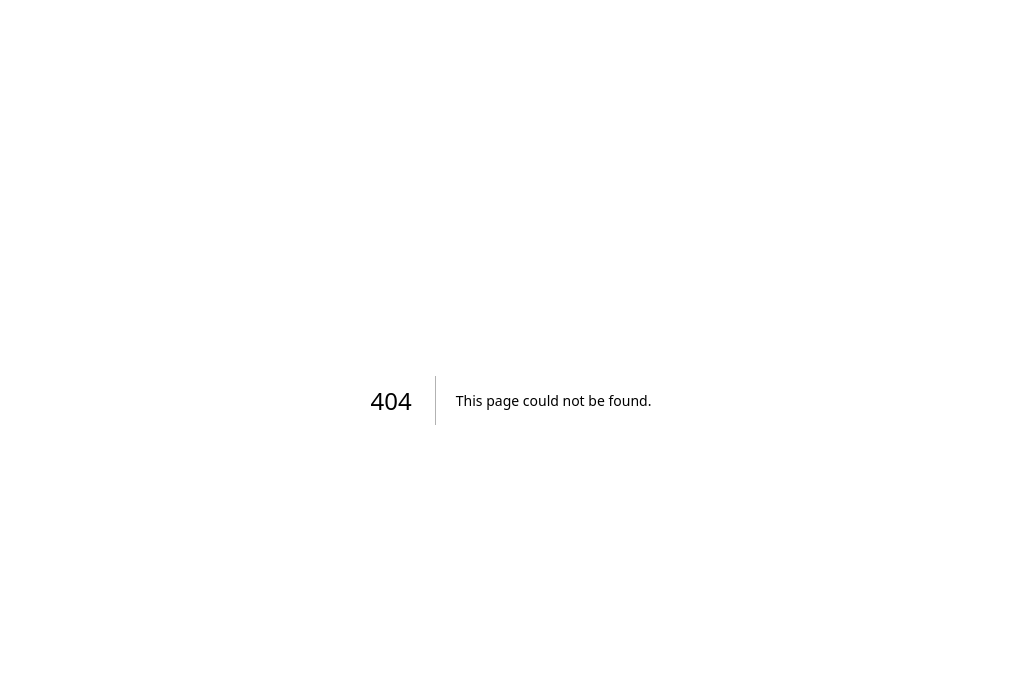
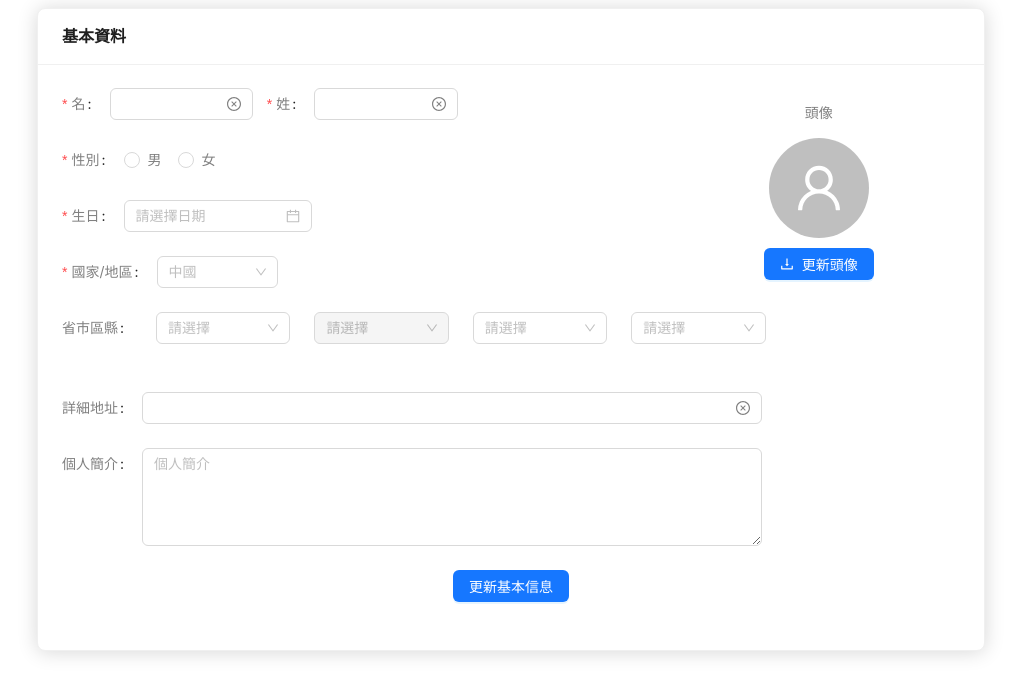
Before and after one commit to Briantam0422/xoocity-demo, a Next.js app: page /profile/1 in a window 1280 px wide. Before the commit this address had no page. Shown: the top 696 px of the page, without its empty margins (129-1150 px from the left). Built offline with nearby package versions, Linux system fonts and the light colour scheme; no server answers.

Commit message:
add user APIs

```diff
--- /dev/null
+++ b/api/request.ts
@@ -0,0 +1,77 @@
+interface iRequest{
+    url: string;
+    method : string;
+    body?: Object;
+    params?: Object;
+    headers?: iHeader;
+}
+
+export interface iHeader{
+    [key:string]: string
+}
+
+const baseUrl = 'http://localhost:8000/api/'
+
+class Request{
+    getBaseUrl( url: string ) {
+        return baseUrl + url
+    }
+    getHeaders( headers: iHeader ){
+        const default_headers: iHeader = {
+            accept: 'application/json',
+            'Content-Type': 'application/json'
+        }
+        if ( headers !== undefined ) {
+            for ( const [key, value] of Object.entries( headers ) ) {
+                default_headers[key] = value
+            }
+        }
+        return default_headers
+    }
+    getParams( payload: iRequest ) {
+        const { method, body } = payload
+        if ( ['POST', 'PUT', 'PATCH', 'DELETE'].indexOf( method ) >= 0 ) {
+          payload.body = JSON.stringify(body)
+        } else {
+          payload.params = body
+        }
+        return payload
+    }
+    async request( options: iRequest ) {
+        try {
+            const url = this.getBaseUrl( options.url )
+            const method = options.method
+            // const params = options.params
+            const headers = this.getHeaders( options.headers || {} )
+            // const payload = this.getParams( options )
+
+            const res = await fetch( url, {
+                method,
+                headers,
+                body : JSON.stringify(options.body)
+            } )
+            const resData = await res.json()
+            if ( res.ok && resData.success ) {
+                // display message
+                if ( resData.message !== '' && resData.message !== undefined ) {
+                    console.log(resData.message)
+                }
+                return resData.data
+              } else {
+                console.log(res)
+                // server error
+                if ( res.status === 401 ) {
+                    console.log( 'error 401' )
+                }
+                if ( res.status === 500 ) {
+                    console.log( 'error 500' )
+                }
+              }
+        } catch( e ) {
+            console.log( e )
+        }
+    }
+}
+
+const apiRequest = new Request()
+export default apiRequest
--- /dev/null
+++ b/api/user/UserApi.ts
@@ -0,0 +1,24 @@
+import apiRequest from "../request";
+
+export async function getUserApi( userId: string|number ){
+    const data = await apiRequest.request({
+        url: `user/${userId}/profile/get`,
+        method: "GET"
+    })
+    if ( data ) {
+        return data
+    }
+    return null
+}
+
+export async function updateUserProfileApi( userId:string|number, input: Object ){
+    const data = await apiRequest.request({
+        url: `user/${userId}/profile/update`,
+        method: "POST",
+        body: input
+    })
+    if ( data ) {
+        return data.user
+    }
+    return null
+}
--- a/app/components/Form/FormItemDatePickerComponent.tsx
+++ b/app/components/Form/FormItemDatePickerComponent.tsx
@@ -22,7 +22,8 @@ export default function FormItemDatePickerComponent({
       <FormItemComponent label={label} name={name} rules={rules} colon={colon}>
         <DatePicker
           placeholder={placeholder}
-          style={{ marginLeft: "10px" }}></DatePicker>
+          style={{ marginLeft: "10px" }}
+          format={"YYYY-MM-DD"}></DatePicker>
       </FormItemComponent>
     </>
   );
--- a/app/components/Form/FormLayout.tsx
+++ b/app/components/Form/FormLayout.tsx
@@ -1,21 +1,20 @@
 "use client";
-import { ReactNode, ReactPropTypes } from "react";
-import { Form, FormProps, Button } from "antd";
-import { UserType } from "@/app/types/UserType";
+import { ReactNode } from "react";
+import { Form, FormInstance } from "antd";
 import { ValidateErrorEntity } from "rc-field-form/lib/interface";
-
-type FieldType = UserType;
 
 type LayoutProps = {
   children?: ReactNode;
-  onFinish: (value: FieldType) => void;
-  onFinishFailed: (errorInfo: ValidateErrorEntity<UserType>) => void;
+  form: FormInstance
+  onFinish: (value: any) => void;
+  onFinishFailed: (errorInfo: ValidateErrorEntity<any>) => void;
 };
 
-export default function FormLayout({ children, onFinish, onFinishFailed }: LayoutProps) {
+export default function FormLayout({ children, form, onFinish, onFinishFailed }: LayoutProps) {
   return (
     <>
       <Form
+        form={form}
         name="basic"
         wrapperCol={{ span: 20 }}
         initialValues={{ remember: true }}
--- a/app/components/Radio/RadioGroupComponent.tsx
+++ b/app/components/Radio/RadioGroupComponent.tsx
@@ -8,7 +8,6 @@ type tProp = {
 export default function RadioGroupComponent({ children }: tProp) {
   const [value, setValue] = useState("M");
   const onChange = (e: RadioChangeEvent) => {
-    console.log("radio checked", e.target.value);
     setValue(e.target.value);
   };
   return (
--- a/app/page.tsx
+++ b/app/profile/[user_id]/page.tsx
@@ -1,34 +1,74 @@
 "use client";
 import { Col, Row, Card, Form, Button, Avatar, Radio, FormProps } from "antd";
 import { UserOutlined, DownloadOutlined } from "@ant-design/icons";
-import FormLayout from "./components/Form/FormLayout";
-import FormItemComponent from "./components/Form/FormItemComponent";
-import { CountriesType } from "./types/CountryType";
-import { GendersType } from "./types/GenderType";
-import FormItemInputComponent from "./components/Form/FormItemInputComponent";
-import FormItemRadioComponent from "./components/Form/FormItemRadioComponent";
-import FormItemDatePickerComponent from "./components/Form/FormItemDatePickerComponent";
-import FormItemSelectComponent from "./components/Form/FormItemSelectComponent";
-import { useState } from "react";
-import FormItemTextAreaComponent from "./components/Form/FormItemTextAreaComponent";
-import { UserType } from "./types/UserType";
+import FormLayout from "../../components/Form/FormLayout";
+import FormItemComponent from "../../components/Form/FormItemComponent";
+import { CountriesType } from "../../types/CountryType";
+import { GendersType } from "../../types/GenderType";
+import FormItemInputComponent from "../../components/Form/FormItemInputComponent";
+import FormItemRadioComponent from "../../components/Form/FormItemRadioComponent";
+import FormItemDatePickerComponent from "../../components/Form/FormItemDatePickerComponent";
+import FormItemSelectComponent from "../../components/Form/FormItemSelectComponent";
+import { useEffect, useState } from "react";
+import FormItemTextAreaComponent from "../../components/Form/FormItemTextAreaComponent";
+import { UserType } from "../../types/UserType";
+import { getUserApi, updateUserProfileApi } from "@/api/user/UserApi";
+import dayjs from "dayjs";
+import { useRouter } from "next/router";
+import { useParams } from "next/navigation";
+import { RequestParamType } from "@/app/types/RequestParam";
 
 type FieldType = UserType;
 
 export default function Home() {
+  const [form] = Form.useForm();
+  const params = useParams<RequestParamType>();
+  const user_id: string | number = params["user_id"];
+
   const [cityDisable, setCityDisable] = useState(true);
   const arrGenders: GendersType = {
-    m: "男",
-    f: "女",
+    M: "男",
+    F: "女",
   };
   const arrCountries: Array<CountriesType> = [
     { value: "china", label: "中國" },
     { value: "canada", label: "加拿大" },
   ];
 
-  const onFinish: FormProps<FieldType>["onFinish"] = (values) => {
+  useEffect(() => {
+    const Init = async () => {
+      const data = await getUserApi(user_id);
+      if (data) {
+        form.setFieldValue("first_name", data.user.first_name);
+        form.setFieldValue("last_name", data.user.last_name);
+        form.setFieldValue("gender", data.user.gender);
+        form.setFieldValue("birthday", dayjs("2004-02-01"));
+        form.setFieldValue("country", data.user.country);
+        form.setFieldValue("province", data.user.province);
+        form.setFieldValue("city", data.user.city);
+        form.setFieldValue("district", data.user.district);
+        form.setFieldValue("county", data.user.county);
+        form.setFieldValue("address", data.user.address);
+        form.setFieldValue("profile_intro", data.user.profile_intro);
+      }
+    };
+    Init();
+  });
+
+  const onFinish: FormProps<FieldType>["onFinish"] = async (values) => {
     // TODO call api
-    console.log("Success:", values);
+    const user = await updateUserProfileApi(user_id, values);
+    form.setFieldValue("first_name", user.first_name);
+    form.setFieldValue("last_name", user.last_name);
+    form.setFieldValue("gender", user.gender);
+    form.setFieldValue("birthday", dayjs(user.birthday));
+    form.setFieldValue("country", user.country);
+    form.setFieldValue("province", user.province);
+    form.setFieldValue("city", user.city);
+    form.setFieldValue("district", user.district);
+    form.setFieldValue("county", user.county);
+    form.setFieldValue("address", user.address);
+    form.setFieldValue("profile_intro", user.profile_intro);
   };
 
   const onFinishFailed: FormProps<FieldType>["onFinishFailed"] = (
@@ -49,7 +89,10 @@ export default function Home() {
           <Card
             title="基本資料"
             style={{ boxShadow: "0px 1px 20px rgba(0, 0, 0, 0.16)" }}>
-            <FormLayout onFinish={onFinish} onFinishFailed={onFinishFailed}>
+            <FormLayout
+              form={form}
+              onFinish={onFinish}
+              onFinishFailed={onFinishFailed}>
               <Row justify="center" gutter={25}>
                 <Col span={8} order={2}>
                   <Row justify="center">
@@ -120,8 +163,8 @@ export default function Home() {
                     <Col
                       xs={{ span: 24 }}
                       sm={{ span: 16 }}
-                      md={{ span: 12 }}
-                      lg={{ span: 8 }}>
+                      md={{ span: 14 }}
+                      lg={{ span: 12 }}>
                       <FormItemDatePickerComponent
                         label="生日"
                         name="birthday"
@@ -134,9 +177,9 @@ export default function Home() {
                   <Row justify="start" gutter={24}>
                     <Col
                       xs={{ span: 24 }}
-                      sm={{ span: 16 }}
-                      md={{ span: 12 }}
-                      lg={{ span: 8 }}>
+                      sm={{ span: 24 }}
+                      md={{ span: 14 }}
+                      lg={{ span: 9 }}>
                       <FormItemSelectComponent
                         label="國家/地區"
                         name="country"
--- /dev/null
+++ b/app/types/RequestParam.ts
@@ -0,0 +1,3 @@
+export type RequestParamType = {
+    [tag:string] : any
+}
--- a/next.config.mjs
+++ b/next.config.mjs
@@ -1,4 +1,15 @@
 /** @type {import('next').NextConfig} */
-const nextConfig = {};
+const nextConfig = {
+  async redirects() {
+    return [
+      {
+        source: "/",
+        destination: "/profile/12",
+        permanent: true,
+      },
+    ];
+  },
+  reactStrictMode: false,
+};
 
 export default nextConfig;
--- a/package.json
+++ b/package.json
@@ -10,6 +10,8 @@
   },
   "dependencies": {
     "antd": "^5.15.1",
+    "dayjs": "^1.11.10",
+    "moment": "^2.30.1",
     "next": "14.1.3",
     "react": "^18",
     "react-dom": "^18"
```
Also changed, not shown: app/types/UserType.ts (+11 -6 lines), 1 other file (tests, documents, lock files or other folders).
